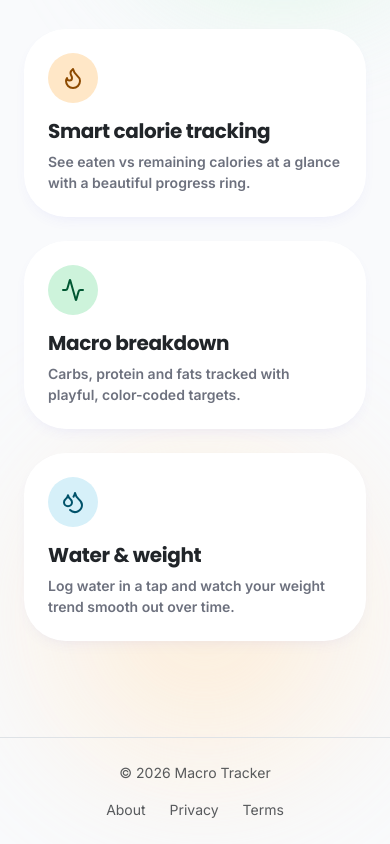
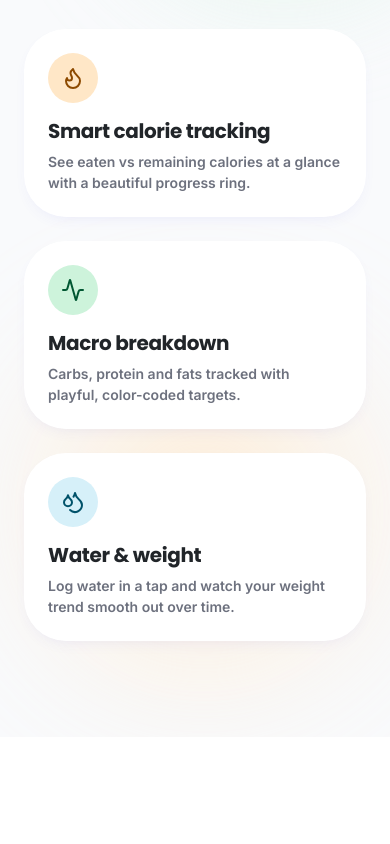
Before and after one commit to MarcheseLeo/mern-macro-tracker, a React app in the folder frontend/: page / in a window 390 px wide. Shown: the part 588-1432 px from the top of the page. After the commit the page ends 1325 px from the top, so only its background shows below. Built offline with nearby package versions, Linux system fonts and the light colour scheme; the HTML template or start-up script is replaced by a standard one.

Commit message:
feature: app footer done

```diff
--- a/frontend/src/components/layout/MainLayout.jsx
+++ b/frontend/src/components/layout/MainLayout.jsx
@@ -1,6 +1,7 @@
 import { Outlet } from 'react-router-dom';
 import { BottomNav, Sidebar } from './appNav/AppNav';
 import './MainLayout.css'
+import { AppFooter } from './appFooter/AppFooter';
 export const MainLayout = () => {
     return (
         <div className="d-flex flex-column min-vh-100 bg-light">
@@ -17,9 +18,8 @@ export const MainLayout = () => {
 
                 {/* NAVBAR MOBILE */}
                 <BottomNav />
-
+                <AppFooter />
             </div>
-
         </div>
     )
 }
--- /dev/null
+++ b/frontend/src/components/layout/appFooter/AppFooter.jsx
@@ -0,0 +1,15 @@
+import { Link } from "react-router-dom"
+export const AppFooter = () => {
+    return (
+        <footer className=' container position-relative z-1 border-top py-4 d-none d-lg-block '>
+                <div className="d-flex flex-column flex-md-row justify-content-between align-items-center gap-3 text-muted small">
+                    <p className="mb-0">© {new Date().getFullYear()} Macro Tracker</p>
+                    <nav className="d-flex gap-4">
+                        <Link to="#" className="text-muted text-decoration-none hover-dark">About</Link>
+                        <Link to="#" className="text-muted text-decoration-none hover-dark">Privacy</Link>
+                        <Link to="#" className="text-muted text-decoration-none hover-dark">Terms</Link>
+                    </nav>
+                </div>
+            </footer>
+    )
+}
--- a/frontend/src/pages/Welcome/Welcome.jsx
+++ b/frontend/src/pages/Welcome/Welcome.jsx
@@ -4,6 +4,7 @@ import './Welcome.css'
 import { Logo } from '../../components/logo/Logo';
 import Button from '../../components/ui/button/Button';
 import { BlurredBackground } from '../../components/ui/blurredBackground/BlurredBackground';
+import { AppFooter } from '../../components/layout/appFooter/AppFooter';
 
 const floaties = [
     { emoji: '🥑', top: '18%', left: '6%', rotate: '-8deg', delay: '0s' },
@@ -122,16 +123,7 @@ export const Welcome = () => {
             </section>
 
             {/* FOOTER */}
-            <footer className=' container position-relative z-1 border-top py-4'>
-                <div className="d-flex flex-column flex-md-row justify-content-between align-items-center gap-3 text-muted small">
-                    <p className="mb-0">© {new Date().getFullYear()} Macro Tracker</p>
-                    <nav className="d-flex gap-4">
-                        <Link to="#" className="text-muted text-decoration-none hover-dark">About</Link>
-                        <Link to="#" className="text-muted text-decoration-none hover-dark">Privacy</Link>
-                        <Link to="#" className="text-muted text-decoration-none hover-dark">Terms</Link>
-                    </nav>
-                </div>
-            </footer>
+            <AppFooter/>
         </main>
     )
 }
```
